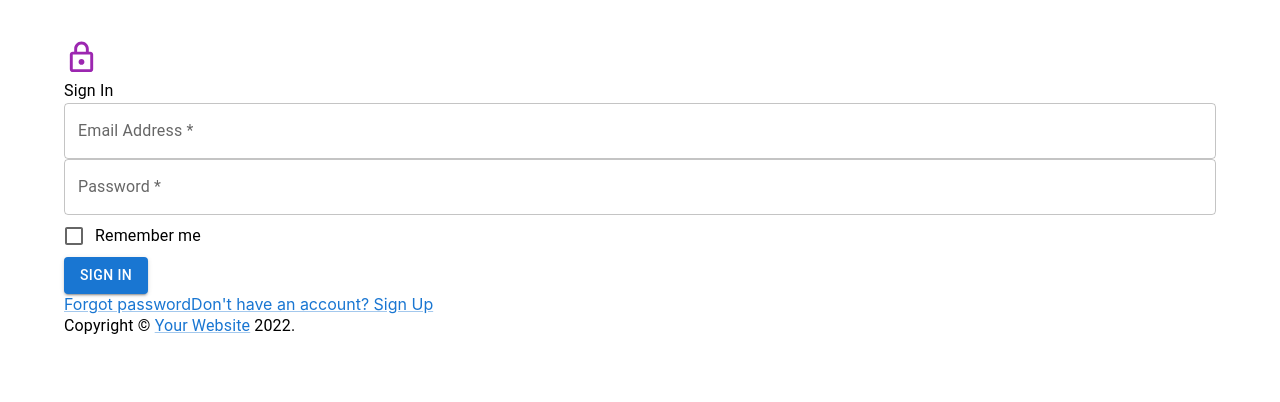
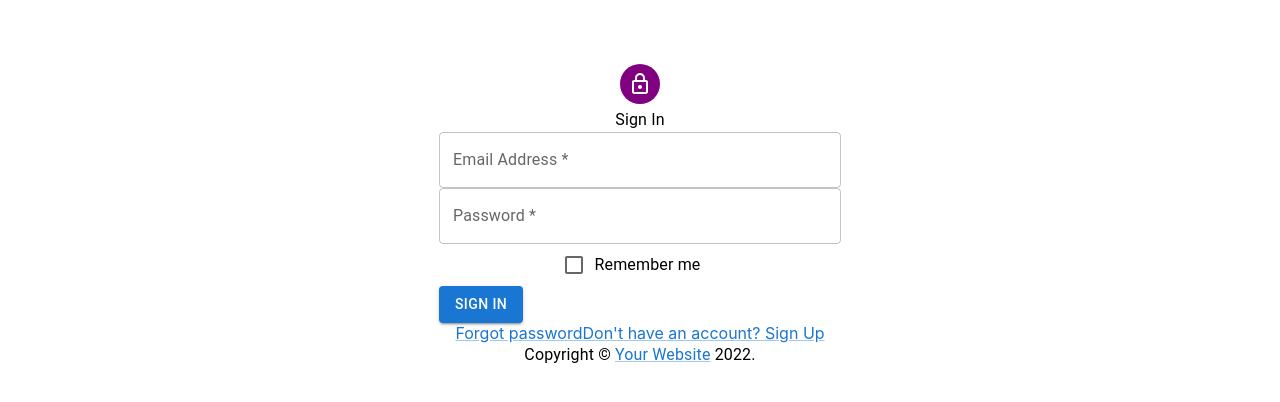
Before and after one commit to k4-100/mui-tutorial, a React (Create React App) app: page / in a window 1280 px wide. Shown: the top 402 px of the page. Built offline with nearby package versions, Linux system fonts and the light colour scheme.

Commit message:
Improved sizing of main container, as well as placement and icon on top

```diff
--- a/src/App.js
+++ b/src/App.js
@@ -1,5 +1,5 @@
 import * as React from "react";
-import { LockOutlined } from "@mui/icons-material";
+import { LockOutlined, LockRounded } from "@mui/icons-material";
 import {
   Container,
   Typography,
@@ -14,9 +14,20 @@ import {
 export default function App() {
   return (
     <>
-      <Container sx={{ mt: 5 }}>
-        <LockOutlined fontSize="large" color="secondary" />
-        <Typography>Sign In</Typography>
+      <Container
+        sx={{ mt: 8, px: 1, textAlign: "center", width: "min(450px, 100%)" }}
+      >
+        <Box>
+          <LockOutlined
+            sx={{
+              background: "purple",
+              color: "white",
+              borderRadius: "50%",
+              p: 1,
+            }}
+          />
+          <Typography>Sign In</Typography>
+        </Box>
         <Box sx={{ display: "flex", flexDirection: "column" }}>
           <TextField id="email" label="Email Address *" variant="outlined" />
           <TextField id="password" label="Password *" variant="outlined" />
```
